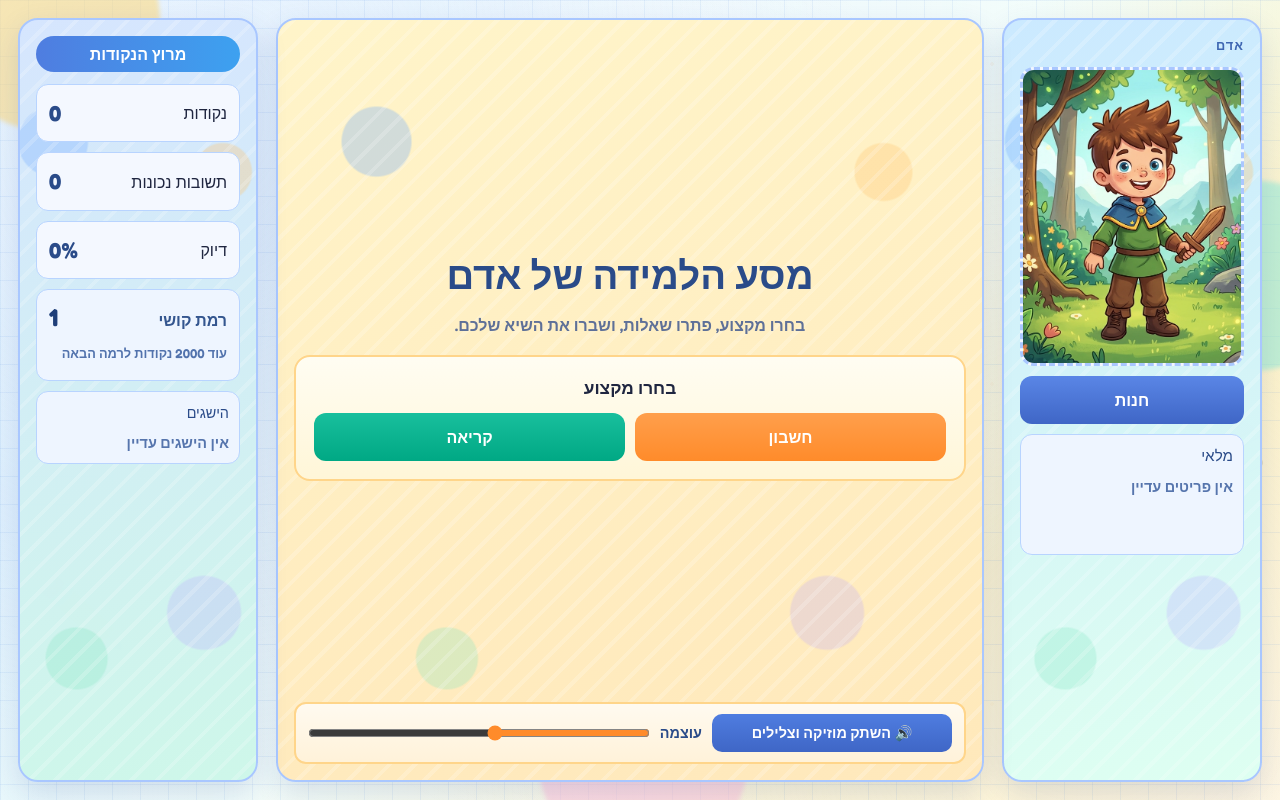
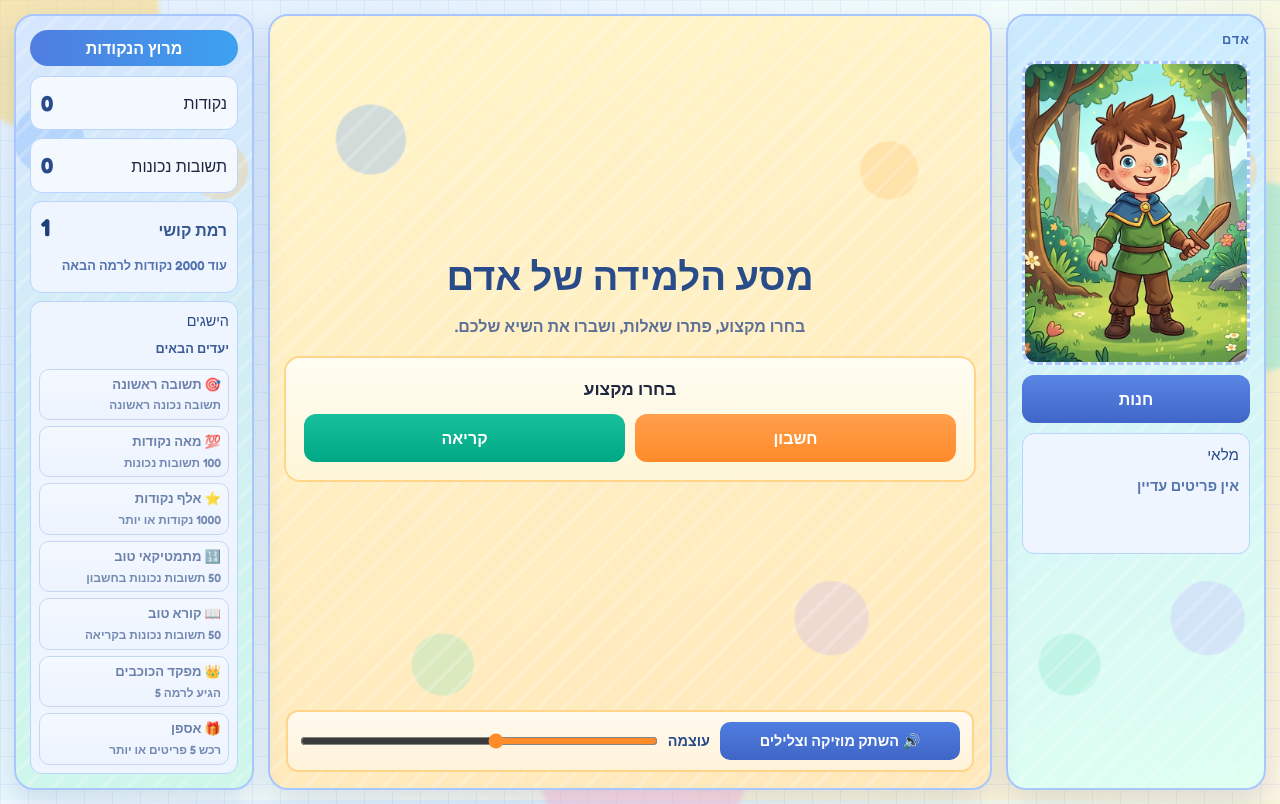
Before and after one commit to ofirdror7619/learningQuest, a Next.js app: page / in a window 1280 px wide. Built offline with nearby package versions, Linux system fonts and the light colour scheme.

Commit message:
Refine HUD spacing and achievements visibility

```diff
--- a/app/globals.css
+++ b/app/globals.css
@@ -33,6 +33,7 @@ body {
   font-family: var(--font-display), "Comic Sans MS", "Trebuchet MS", sans-serif;
   direction: rtl;
   position: relative;
+  margin: 0;
 }
 
 body::before {
@@ -64,11 +65,12 @@ body::after {
 .game-screen {
   position: relative;
   overflow: hidden;
-  min-height: 100vh;
+  min-height: 100dvh;
+  box-sizing: border-box;
   display: grid;
   grid-template-columns: 260px minmax(320px, 1fr) 240px;
-  gap: 18px;
-  padding: 18px;
+  gap: 14px;
+  padding: 14px;
   background:
     radial-gradient(circle at 85% 85%, rgba(254, 243, 199, 0.4) 0%, transparent 50%),
     radial-gradient(circle at 15% 15%, rgba(219, 234, 254, 0.4) 0%, transparent 50%),
@@ -132,7 +134,7 @@ body::after {
   background:
     linear-gradient(165deg, rgba(255, 255, 255, 0.86) 0%, rgba(240, 250, 255, 0.86) 100%);
   box-shadow: 0 12px 30px rgba(44, 75, 157, 0.16);
-  padding: 16px;
+  padding: 14px;
   overflow: hidden;
 }
 
@@ -513,7 +515,7 @@ body::after {
   justify-content: center;
   border-radius: 999px;
   padding: 6px 12px;
-  margin-block-end: 12px;
+  margin-block-end: 10px;
   font-weight: 800;
   color: #fff;
   background: linear-gradient(90deg, #4f7de0 0%, #3da1f0 100%);
@@ -530,12 +532,12 @@ body::after {
 .hud-stat {
   border: 1px solid #b8d4ff;
   border-radius: 12px;
-  padding: 12px;
+  padding: 10px;
   display: flex;
   justify-content: space-between;
   align-items: center;
   background: #f4f8ff;
-  margin-block-end: 10px;
+  margin-block-end: 8px;
 }
 
 .hud-stat span,
@@ -553,9 +555,9 @@ body::after {
   inline-size: 100%;
   border: 1px solid #b8d4ff;
   border-radius: 12px;
-  padding: 10px 12px;
+  padding: 8px 10px;
   background: #eef5ff;
-  margin-block-end: 10px;
+  margin-block-end: 8px;
   display: grid;
   grid-template-rows: 1fr 1fr;
   align-items: center;
@@ -596,12 +598,12 @@ body::after {
 .achievements-box {
   border: 1px solid #b8d4ff;
   border-radius: 12px;
-  padding: 10px;
+  padding: 8px;
   background: #eef5ff;
 }
 
 .achievements-title {
-  margin: 0 0 8px;
+  margin: 0 0 6px;
   font-size: 0.9rem;
   color: #2a4b89;
   text-align: start;
@@ -609,19 +611,25 @@ body::after {
 
 .achievements-grid {
   display: grid;
-  gap: 7px;
+  gap: 6px;
+}
+
+.achievement-group-title {
+  margin: 2px 0 4px;
+  font-size: 0.8rem;
+  font-weight: 800;
+  color: #3a5d98;
 }
 
 .achievement-chip {
-  display: flex;
-  align-items: center;
-  gap: 8px;
+  display: grid;
+  gap: 2px;
   border: 1px solid #c7d9fb;
   border-radius: 10px;
-  padding: 6px 8px;
+  padding: 5px 7px;
   background: #f7fbff;
   color: #7286ae;
-  opacity: 0.7;
+  opacity: 0.95;
 }
 
 .achievement-chip.is-unlocked {
@@ -629,6 +637,12 @@ body::after {
   background: linear-gradient(180deg, #fff8df 0%, #ffefc0 100%);
   color: #5f3b00;
   opacity: 1;
+}
+
+.achievement-chip.is-locked {
+  border-color: #c4d4f4;
+  background: linear-gradient(180deg, #f5f9ff 0%, #edf4ff 100%);
+  color: #647ba8;
 }
 
 .achievement-icon {
@@ -640,6 +654,12 @@ body::after {
 .achievement-name {
   font-size: 0.82rem;
   font-weight: 700;
+}
+
+.achievement-desc {
+  font-size: 0.74rem;
+  font-weight: 600;
+  opacity: 0.92;
 }
 
 .store-button {
--- a/app/page.tsx
+++ b/app/page.tsx
@@ -104,13 +104,6 @@ const ACHIEVEMENTS: Achievement[] = [
     condition: (state) => state.playerLevel === 5,
   },
   {
-    id: "first-purchase",
-    name: "🛍️ קונה הראשון",
-    description: "רכש פריט ראשון",
-    icon: "🛍️",
-    condition: (state) => state.inventoryItems.length >= 1,
-  },
-  {
     id: "collector",
     name: "🎁 אספן",
     description: "רכש 5 פריטים או יותר",
@@ -181,8 +174,6 @@ export default function Home() {
   const hasAnswered = selectedIndex !== null;
 
   const correctCount = subjectStats.math.correct + subjectStats.reading.correct;
-  const roundCount = subjectStats.math.answered + subjectStats.reading.answered;
-
   const playerLevel = getPlayerLevel(score);
   const pointsToNextLevel = playerLevel < 5 ? playerLevel * 2000 - score : 0;
   const pointsPerCorrect = playerLevel * 10;
@@ -197,6 +188,7 @@ export default function Home() {
   const unlockedAchievementIds = new Set(
     unlockedAchievements.map((achievement) => achievement.id)
   );
+  const lockedAchievements = ACHIEVEMENTS.filter((achievement) => !unlockedAchievementIds.has(achievement.id));
 
   function tryStartAudio() {
     const audio = audioRef.current;
@@ -278,8 +270,6 @@ export default function Home() {
     setScore((current) => current - item.price);
     setInventoryItems((current) => [...current, item.imageSrc]);
   }
-
-  const accuracy = roundCount > 0 ? Math.round((correctCount / roundCount) * 100) : 0;
 
   useEffect(() => {
     const previous = previousUnlockedIdsRef.current;
@@ -582,10 +572,6 @@ export default function Home() {
           <span>תשובות נכונות</span>
           <strong>{correctCount}</strong>
         </div>
-        <div className="hud-stat">
-          <span>דיוק</span>
-          <strong>{accuracy}%</strong>
-        </div>
 
         <div className="hud-level-card">
           <div className="hud-level-row">
@@ -598,18 +584,32 @@ export default function Home() {
         <div className="achievements-box">
           <h3 className="achievements-title">הישגים</h3>
           <div className="achievements-grid">
-            {unlockedAchievements.length === 0 ? (
-              <p className="inventory-empty">אין הישגים עדיין</p>
-            ) : (
-              unlockedAchievements.map((achievement) => (
+            {unlockedAchievements.length > 0 && <p className="achievement-group-title">הושלמו</p>}
+            {unlockedAchievements.map((achievement) => (
               <div
                 key={achievement.id}
-                  className={`achievement-chip ${unlockedAchievementIds.has(achievement.id) ? "is-unlocked" : ""}`}
+                className="achievement-chip is-unlocked"
                 title={achievement.description}
               >
                 <span className="achievement-name">{achievement.name}</span>
+                <span className="achievement-desc">{achievement.description}</span>
               </div>
-              ))
+            ))}
+
+            {lockedAchievements.length > 0 && <p className="achievement-group-title">יעדים הבאים</p>}
+            {lockedAchievements.map((achievement) => (
+              <div
+                key={achievement.id}
+                className="achievement-chip is-locked"
+                title={achievement.description}
+              >
+                <span className="achievement-name">{achievement.name}</span>
+                <span className="achievement-desc">{achievement.description}</span>
+              </div>
+            ))}
+
+            {lockedAchievements.length === 0 && (
+              <p className="inventory-empty">כל ההישגים הושלמו!</p>
             )}
           </div>
         </div>
```
Lines whose indentation alone changed are shown as unchanged.
